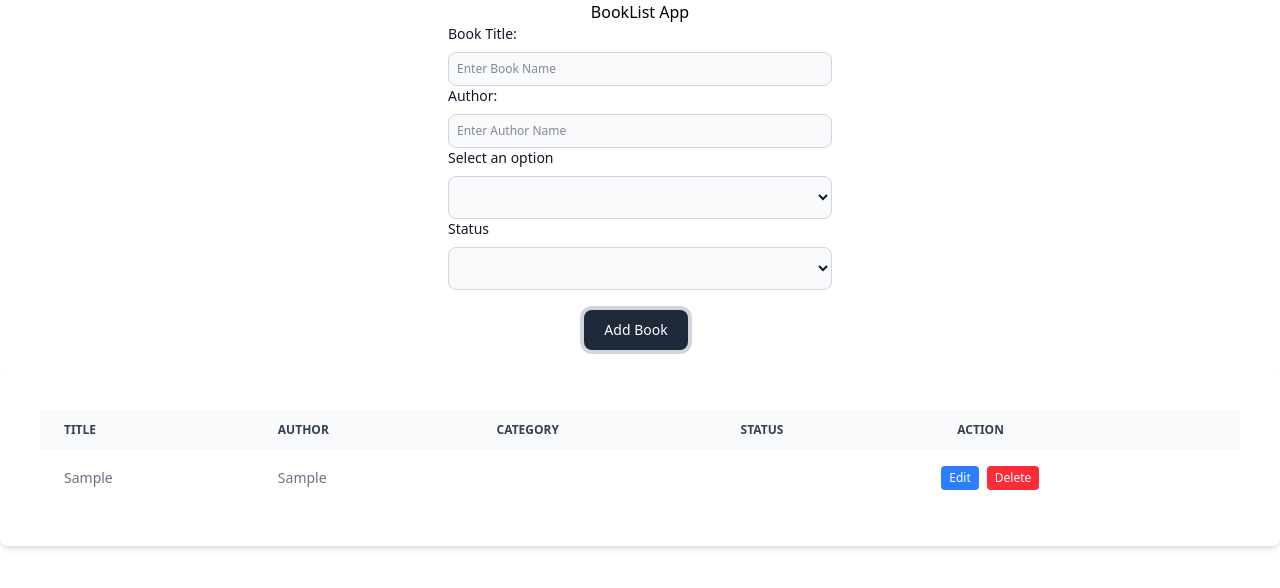
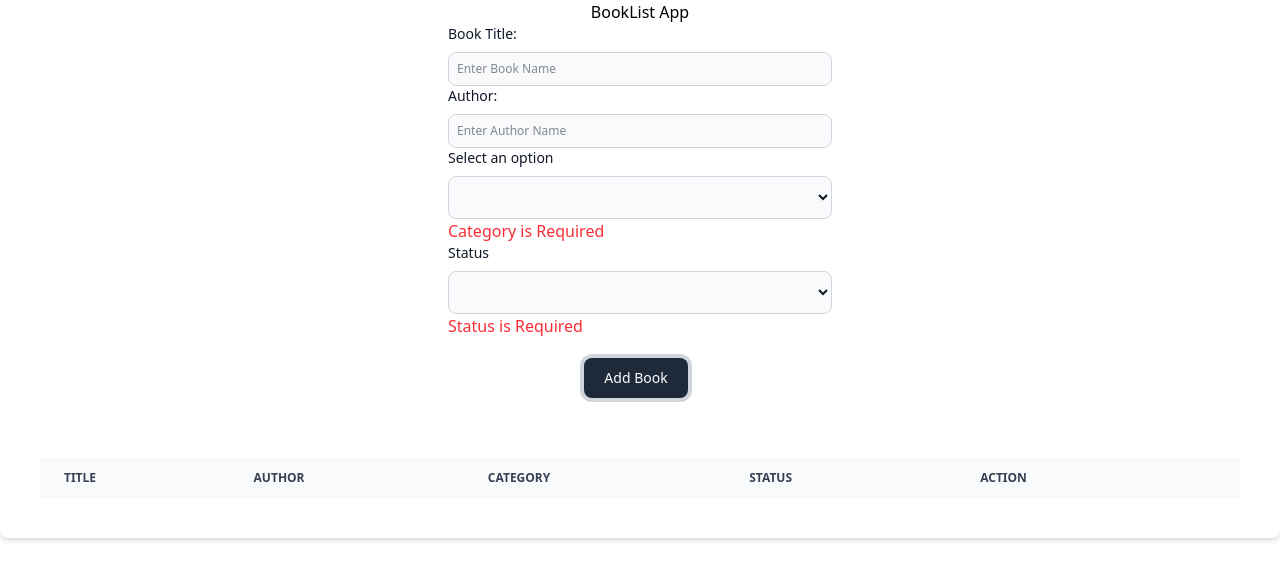
Before and after one commit to codebyAvijit/book-reading-listing-app, a React (Vite) app: page / in a window 1280 px wide. Both pictures are taken after typing "Sample", "Sample" into the empty fields and a click on the button "Add Book". Shown: the top 588 px of the page. Built offline with nearby package versions, Linux system fonts and the light colour scheme.

Commit message:
error validations implememnted

```diff
--- a/src/components/AddBookForm.jsx
+++ b/src/components/AddBookForm.jsx
@@ -1,6 +1,10 @@
 import React, { useState } from "react";
 
-const AddBookForm = ({ addBookHandler }) => {
+const AddBookForm = ({
+  addBookHandler,
+  validationErrors,
+  setValidationErrors,
+}) => {
   const [newBookDetailsObject, setNewBookDetailsObject] = useState({
     title: "",
     author: "",
@@ -18,7 +22,7 @@ const AddBookForm = ({ addBookHandler }) => {
 
     addBookHandler(newBook); // pass to parent
 
-    console.log(newBook);
+    // console.log(newBook);
 
     // reset form
     setNewBookDetailsObject({
@@ -53,7 +57,9 @@ const AddBookForm = ({ addBookHandler }) => {
             }
           />
         </div>
-
+        {validationErrors.title && (
+          <p className="text-red-500">{validationErrors.title}</p>
+        )}
         <div>
           <label
             className="block mb-2 text-sm font-medium text-gray-900 dark:text-white"
@@ -75,7 +81,9 @@ const AddBookForm = ({ addBookHandler }) => {
             }
           />
         </div>
-
+        {validationErrors.author && (
+          <p className="text-red-500">{validationErrors.author}</p>
+        )}
         <div>
           <label
             htmlFor="category"
@@ -101,7 +109,9 @@ const AddBookForm = ({ addBookHandler }) => {
             <option value="others">Others</option>
           </select>
         </div>
-
+        {validationErrors.category && (
+          <p className="text-red-500">{validationErrors.category}</p>
+        )}
         <div>
           <label
             htmlFor="status"
@@ -126,7 +136,9 @@ const AddBookForm = ({ addBookHandler }) => {
             <option value="completed">Completed</option>
           </select>
         </div>
-
+        {validationErrors.status && (
+          <p className="text-red-500">{validationErrors.status}</p>
+        )}
         <div className="text-center">
           <button
             type="submit"
--- a/src/components/BookListApp.jsx
+++ b/src/components/BookListApp.jsx
@@ -20,13 +20,47 @@ const BookListApp = () => {
     status: "",
   });
 
+  //adding vaildation error
+
+  const [validationErrors, setValidationErrors] = useState({});
+
   // parent handler
   const addBookHandler = (book) => {
+    const checkForErrors = validationBookFunction(book);
+    if (Object.keys(checkForErrors).length > 0) {
+      setValidationErrors(checkForErrors);
+      return; //stop
+    }
     setBooksArray((prev) => {
       const updated = [...prev, book];
       localStorage.setItem("booksArray", JSON.stringify(updated)); // save in localStorage
       return updated;
     });
+    setValidationErrors({});
+  };
+
+  //writing a validation function for
+
+  const validationBookFunction = (book) => {
+    const errors = {};
+
+    if (!book.title.trim()) {
+      errors.title = "Title is Required";
+    }
+
+    if (!book.author.trim()) {
+      errors.author = "Author is Required";
+    }
+
+    if (!book.category.trim()) {
+      errors.category = "Category is Required";
+    }
+
+    if (!book.status.trim()) {
+      errors.status = "Status is Required";
+    }
+
+    return errors;
   };
 
   //creating a function to start editing a book by finding one
@@ -42,7 +76,11 @@ const BookListApp = () => {
   return (
     <div>
       <h1 className="text-center">BookList App</h1>
-      <AddBookForm addBookHandler={addBookHandler} />
+      <AddBookForm
+        addBookHandler={addBookHandler}
+        validationErrors={validationErrors}
+        setValidationErrors={setValidationErrors}
+      />
       <BookList
         booksArray={booksArray}
         setBooksArray={setBooksArray}
```
